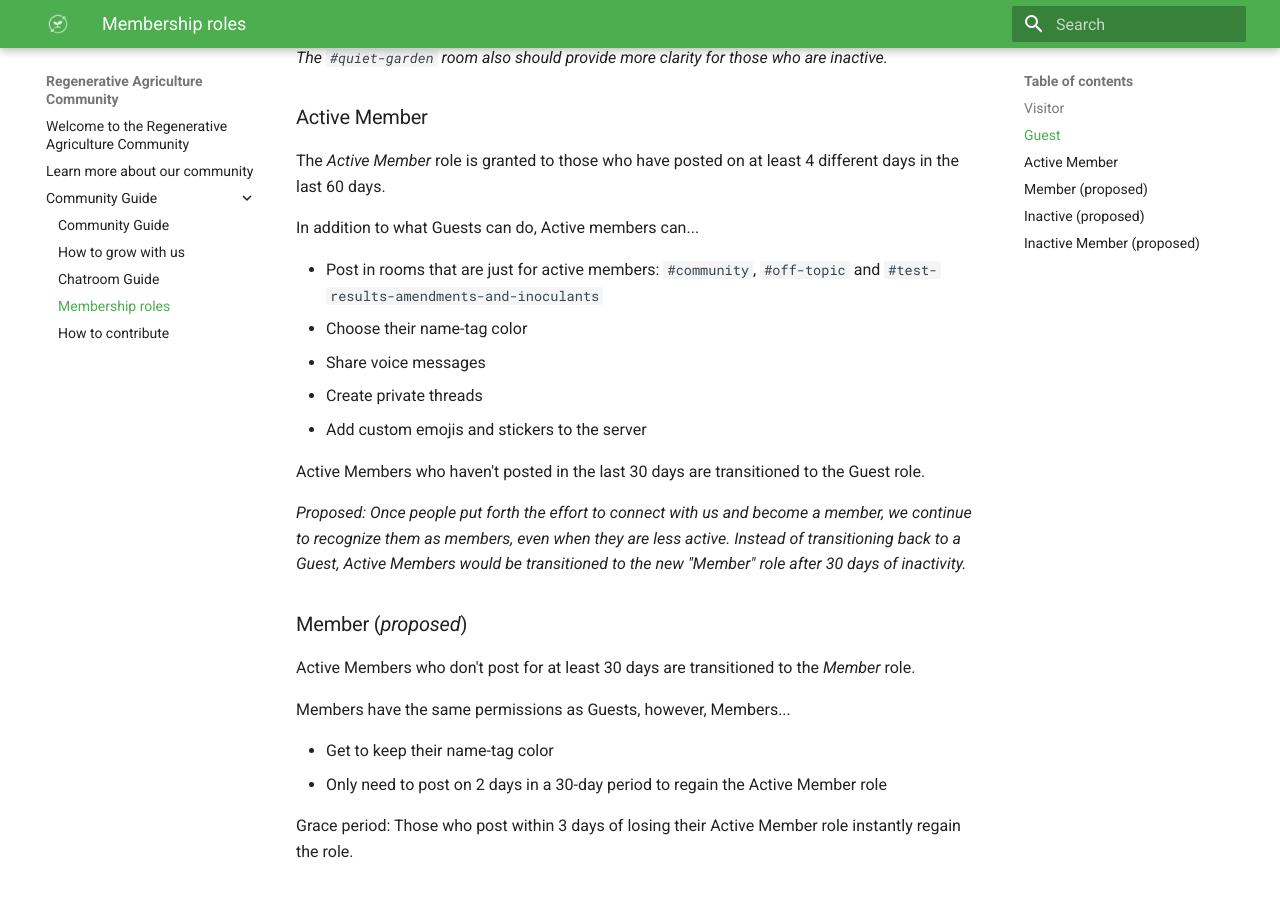
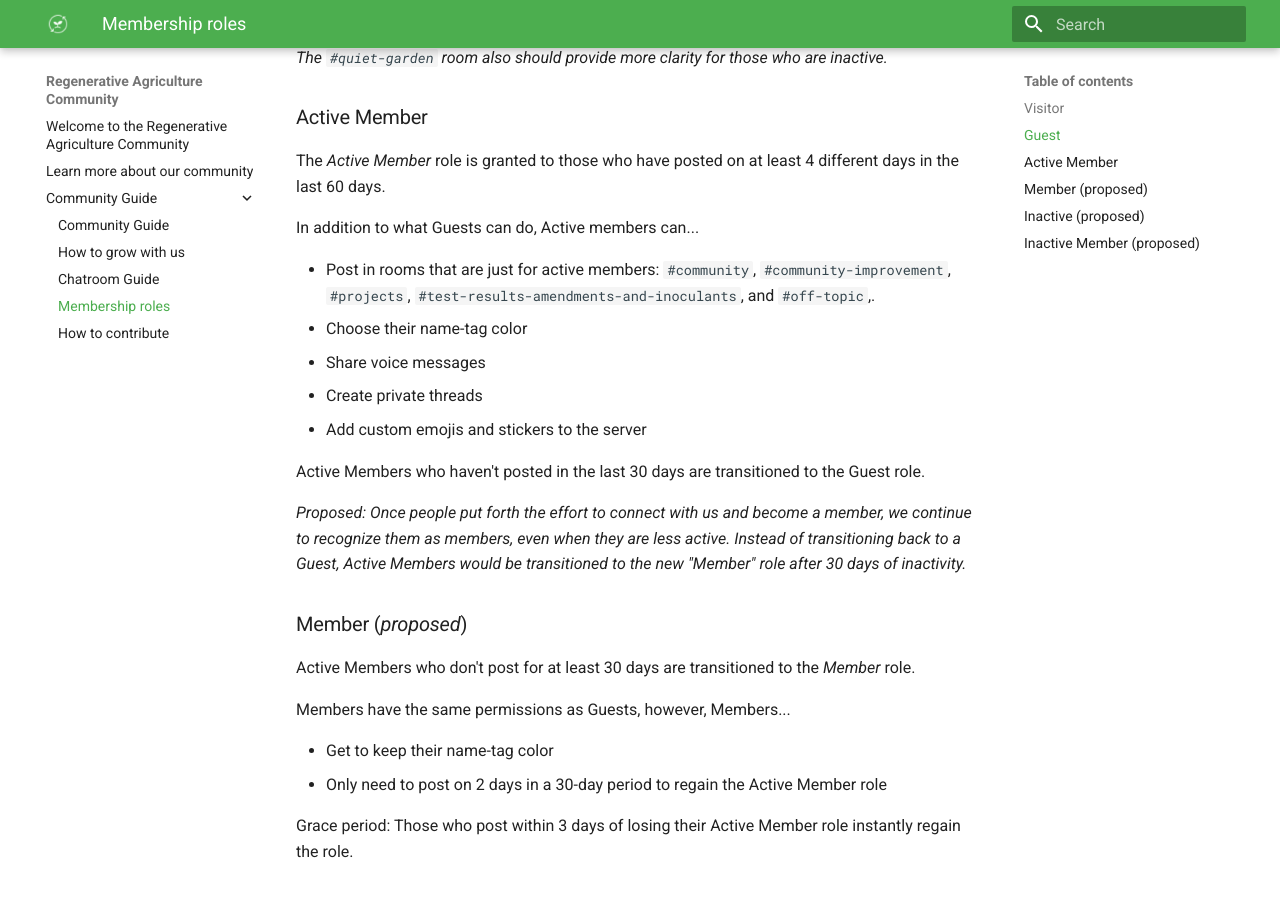
Before and after one commit to regenerativeag/regenerativeag.github.io, an MkDocs documentation site: the page built from docs/community-guide/roles.md, in a window 1280 px wide and 900 px high, scrolled down 846 px. Shown: the top 897 px of the window. Built offline with MkDocs 1.6.1 and Material for MkDocs 9.7.7, drawn with Linux system fonts in a browser that asks for light colours.

Commit message:
list all active rooms

```diff
--- a/docs/community-guide/roles.md
+++ b/docs/community-guide/roles.md
@@ -33,7 +33,7 @@ The _Active Member_ role is granted to those who have posted on at least 4 diffe
 
 In addition to what Guests can do, Active members can...
 
-- Post in rooms that are just for active members: `#community`, `#off-topic` and `#test-results-amendments-and-inoculants`
+- Post in rooms that are just for active members: `#community`, `#community-improvement`,  `#projects`, `#test-results-amendments-and-inoculants`, and `#off-topic`,.
 - Choose their name-tag color
 - Share voice messages
 - Create private threads
```
